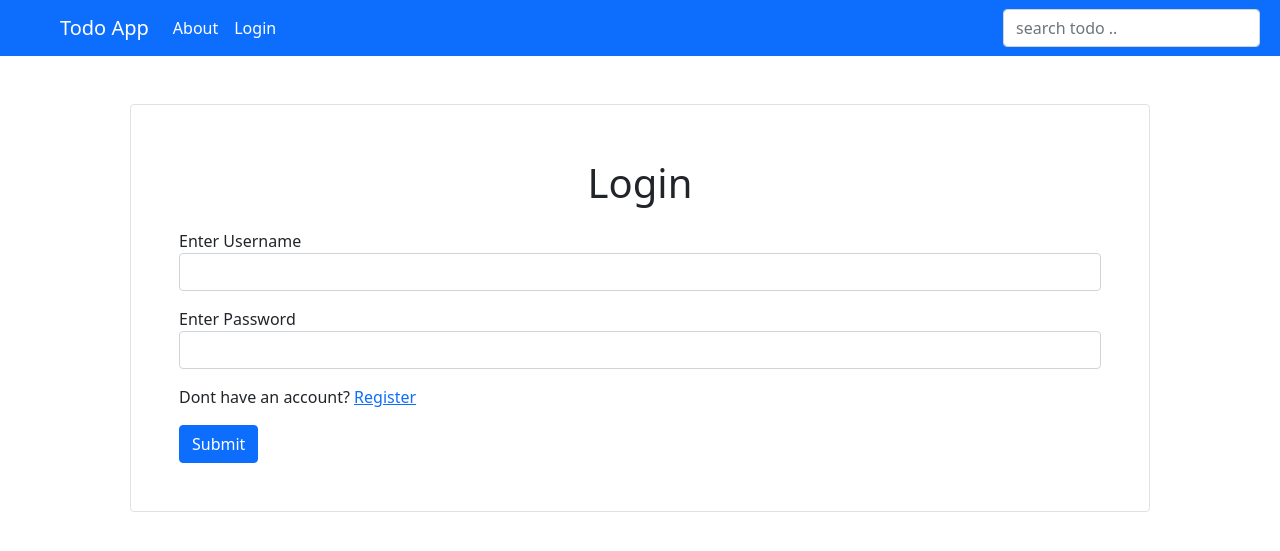
After one commit to vantablanta/todoapp-django, a Django app: page /login/ in a window 1280 px wide. The commit adds this page. Shown: the top 551 px of the page. Run offline with Django 4.2, Linux system fonts and the light colour scheme; some libraries are stand-ins or nearby versions.

Commit message:
Django todo  nice app

```diff
--- a/requirements.txt
+++ b/requirements.txt
@@ -1,6 +1,10 @@
 asgiref==3.5.2
 backports.zoneinfo==0.2.1
+beautifulsoup4==4.11.1
 Django==4.0.4
+django-bootstrap5==21.3
+django-crispy-forms==1.14.0
 psycopg2==2.9.3
 psycopg2-binary==2.9.3
+soupsieve==2.3.2.post1
 sqlparse==0.4.2
--- a/templates/base.html
+++ b/templates/base.html
@@ -9,15 +9,28 @@
     <link href="https://cdn.jsdelivr.net/npm/bootstrap@5.1.3/dist/css/bootstrap.min.css" rel="stylesheet"
         integrity="sha384-1BmE4kWBq78iYhFldvKuhfTAU6auU8tT94WrHftjDbrCEXSU1oBoqyl2QvZ6jIW3" crossorigin="anonymous">
     <script src="https://cdn.jsdelivr.net/npm/bootstrap@5.1.3/dist/js/bootstrap.bundle.min.js"
-        integrity="sha384-ka7Sk0Gln4gmtz2MlQnikT1wXgYsOg+OMhuP+IlRH9sENBO0LRn5q+8nbTov4+1p"
-        crossorigin="anonymous" defer>
-    </script>
+        integrity="sha384-ka7Sk0Gln4gmtz2MlQnikT1wXgYsOg+OMhuP+IlRH9sENBO0LRn5q+8nbTov4+1p" crossorigin="anonymous"
+        defer>
+        </script>
 </head>
 
 <body>
     {% include 'navbar.html' %}
+
+    {% if messages %}
+        {% for message in messages %}
+        <div class="text-center text-danger pt-5 fs-5">
+            {{ message }}
+        </div>
+
+        {% endfor %}
+    </ul>
+    {% endif %}
+
+
+
+
     {%block content%}
-
 
     {%endblock%}
 </body>
--- a/templates/navbar.html
+++ b/templates/navbar.html
@@ -9,6 +9,21 @@
           <li class="nav-item">
             <a class="nav-link active" aria-current="page" href="{%url 'about'%}">About</a>
           </li>
+
+
+          {%if user.is_authenticated%}
+          <li class="nav-item">
+            <a class="nav-link active" aria-current="page" href="">Profile</a>
+          </li>
+          <li class="nav-item">
+            <a class="nav-link active" aria-current="page" href="{%url 'logout' %}">Logout</a>
+          </li>
+          {%else%}
+          <li class="nav-item">
+            <a class="nav-link active" aria-current="page" href="{%url 'login' %}">Login</a>
+          </li>
+          {%endif%}
+
         </ul>
         <form class="d-flex" method="GET" action="{%url 'home' %}">
           <input class="form-control me-2" name='q' type="text" placeholder="search todo .." aria-label="Search">
--- a/todoapp/models.py
+++ b/todoapp/models.py
@@ -1,4 +1,5 @@
 from django.db import models
+from django.contrib.auth.models import User
 
 
 class Category(models.Model):
@@ -8,6 +9,7 @@ class Category(models.Model):
         return self.type
 
 class Todo(models.Model):
+    owner = models.ForeignKey(User, on_delete=models.SET_NULL, null=True)
     name = models.CharField(max_length = 200)
     category= models.ForeignKey(Category, on_delete=models.SET_NULL, null=True)
     created = models.DateTimeField(auto_now_add=True)
--- /dev/null
+++ b/todoapp/templates/todoapp/login-register.html
@@ -0,0 +1,45 @@
+{%extends 'base.html' %}
+
+{%block content%}
+
+
+{%if page == 'login' %}
+<div class="container">
+    <form action="" method="POST" class="form-group p-5 m-5 border rounded">
+        {%csrf_token%}
+        <div class="mb-3 text-center fs-1">Login</div>
+        <div class="mb-3">
+            <label for="">Enter Username</label>
+            <input class='form-control' type="text" name="username">
+        </div>
+        <div class="mb-3">
+            <label for="">Enter Password</label>
+            <input class='form-control' type="password" name="password">
+        </div>
+        <div class="mb-3">
+            <p>Dont have an account? <a href="{%url 'register' %}">Register</a></p>
+        </div>
+        <div class="mt-3">
+            <input class='btn btn-primary' type="submit">
+        </div>
+    </form>
+</div>
+
+
+{%else%}
+{% load crispy_forms_tags %}
+<div class="container">
+    <form action="" method="POST" class="form-group p-5 m-5 border rounded">
+        {%csrf_token%}
+        <div class="mb-3 text-center fs-1">Register</div>
+        {{form | crispy}}
+        <p>Already Registered? <a href="{%url 'login' %}">Login</a></p>
+        <div class="mt-3">
+            <input class='btn btn-primary' type="submit">
+        </div>
+    </form>
+</div>
+
+{%endif%}
+
+{%endblock%}
--- a/todoapp/urls.py
+++ b/todoapp/urls.py
@@ -7,5 +7,9 @@ urlpatterns = [
     path('add_todo/', views.add_todo, name='add-todo'),
     path('view_todo/<str:pk>', views.view_todo, name='view-todo'),
     path('update_todo/<str:pk>', views.update_todo, name='update-todo'),
+    path('assign_todo/<str:pk>/', views.assignTodo, name='assign-todo'),
     path('delete_todo/<str:pk>', views.delete_todo, name='delete-todo'),
+    path('login/', views.loginUser, name='login'),
+    path('logout/', views.logoutUser, name='logout'),
+    path('register/', views.registerUser, name='register'),
 ]
--- a/todoapp/views.py
+++ b/todoapp/views.py
@@ -1,26 +1,72 @@
 from django.shortcuts import redirect, render
 from django.db.models import Q
-from .models import Todo
-from .forms import AddForm
+from django.contrib.auth import authenticate, login, logout
+from django.contrib import messages
+from django.contrib.auth.forms import UserCreationForm
+from django.contrib.auth.models import User
+from .models import Category, Todo
+from .forms import AddForm, AsignTodoForm
 
-# Create your views here.
+
+def loginUser(request):
+    page = 'login'
+    if request.method == 'POST':
+        username= request.POST.get('username').lower()
+        password= request.POST.get('password')
+        try:
+            user = User.objects.get(username=username)
+        except:
+            messages.error(request, 'User doesnt exist')
+
+        user = authenticate(request, username=username, password=password)
+
+        if user is not None:
+            login(request, user)
+            return redirect('home')
+        else:
+            messages.error(request, 'username or password doesnt exist')
+    context = {'page': page}
+    return render(request, 'todoapp/login-register.html', context)
+
+def logoutUser(request):
+    logout(request)
+    return redirect('home')
+
+def registerUser(request):
+    form = UserCreationForm()
+    context = {'form': form}
+
+    if request.method == "POST":
+        form = UserCreationForm(request.POST)
+        if form.is_valid():
+            user = form.save(commit=False)
+            user.username = user.username.lower()
+            user.save()
+            login(request, user)
+            return redirect('home')
+        else:
+            messages.error(request, 'An error occured during registration')
+    return render(request, 'todoapp/login-register.html', context)
+
 def home(request):
     todos = Todo.objects.all()
+    categories = Category.objects.all()
     q = request.GET.get('q')
     if q :
         todos = Todo.objects.filter(
             Q(name__icontains = q) |
             Q(category__type__icontains = q)
         )
-    context = {'todos': todos}
+    context = {'todos': todos, 'categories':categories}
     return render(request, 'todoapp/index.html', context)
 
 def about(request):
     return render(request, 'todoapp/about.html')
 
 def add_todo(request):
+    page = 'add-todo'
     form  = AddForm()
-    context = {'form': form}
+    context = {'form': form, 'page': page}
     if request.method == 'POST':
         form = AddForm(request.POST)
         if form.is_valid():
@@ -36,7 +82,12 @@ def view_todo(request,pk):
 def update_todo(request, pk):
     todo = Todo.objects.get(id=pk)
     form = AddForm(instance=todo)
-    context= {'form': form}
+    if request.method == 'POST':
+        form = AddForm(request.POST)
+        if form.is_valid():
+            form.save()
+            return redirect('home')
+    context = {'form': form}
     return render(request, 'todoapp/add.html', context)
 
 def delete_todo(request, pk):
@@ -45,3 +96,12 @@ def delete_todo(request, pk):
         todo.delete()
         return redirect('home')
     return render(request, 'todoapp/delete.html', {'obj': todo})
+
+def assignTodo(request, pk):
+    todo = Todo.objects.get(id=pk)
+    form = AsignTodoForm(request.POST or None, instance=todo)
+    if form.is_valid():
+        form.save()
+        return redirect('home')
+    context = {'form': form}
+    return render(request, 'todoapp/add.html', context)
```
Also changed, not shown: todo/settings.py (+7 -2 lines), todoapp/forms.py (+10 -1 lines), todoapp/templates/todoapp/add.html (+15 -0 lines), todoapp/templates/todoapp/index.html (+35 -10 lines), todoapp/migrations/0005_todo_owner.py (added).
